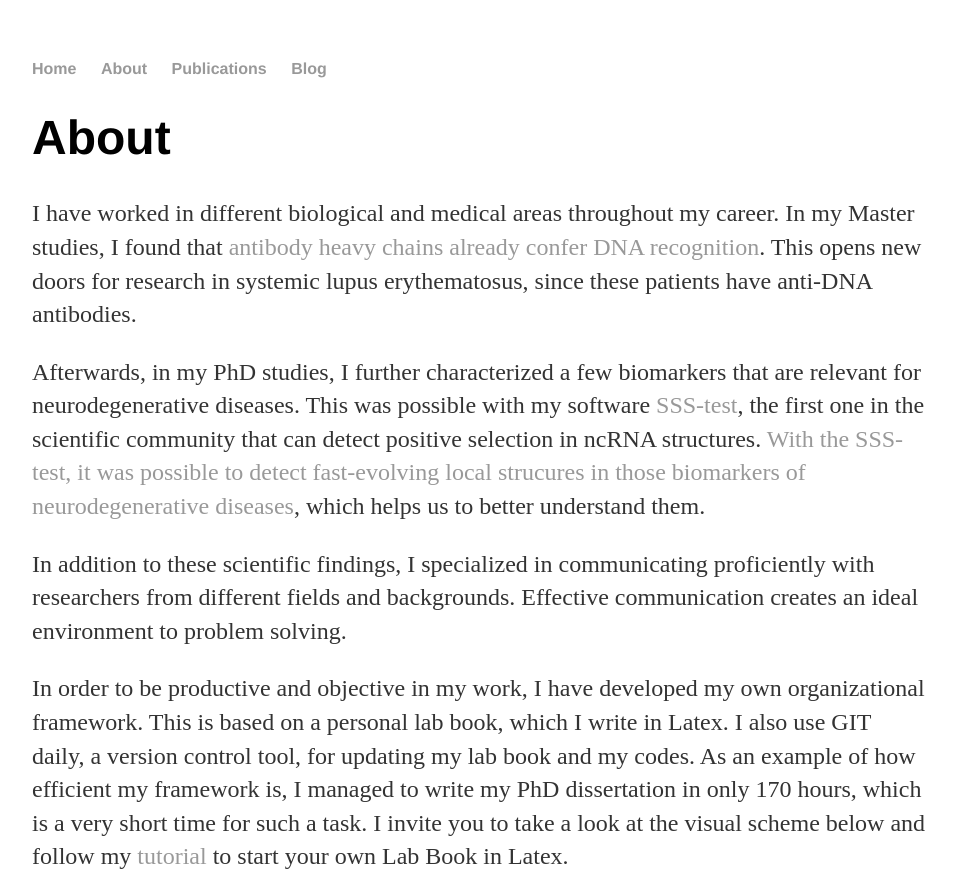
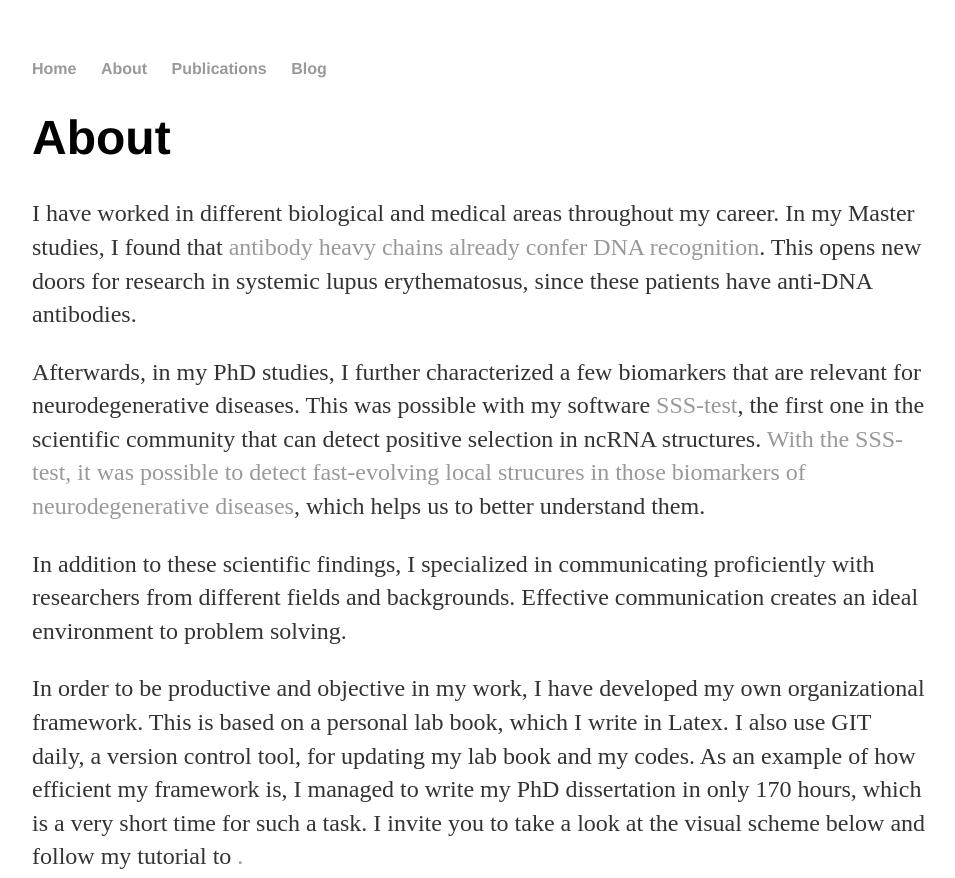
Before and after one commit to waltercostamb/waltercostamb.github.io, a Jekyll site: the page built from about/index.html, in a window 1280 px wide. Shown: the top 878 px of the page, without its empty margins (160-1115 px from the left). Built offline with Jekyll 4.4.1, drawn with Linux system fonts in a browser that asks for light colours; grey boxes are pictures that could not be loaded.

Commit message:
Update index.html

```diff
--- a/about/index.html
+++ b/about/index.html
@@ -23,9 +23,8 @@ title: Maria Beatriz Walter Costa, Bioinformatician
 	<p>In order to be productive and objective in my work, I have developed my own organizational framework. This is based on a
 		personal lab book, which I write in Latex. I also use GIT daily, a version control tool, for updating my lab book
 		and my codes. As an example of how efficient my framework is, I managed to write my PhD dissertation in only 170 hours,
-		which is a very short time for such a task. I invite you to take a look at the visual scheme below and follow my
-		<a href="https://github.com/waltercostamb/Lab-Book">tutorial</a>
-		to start your own Lab Book in Latex.</p>
+		which is a very short time for such a task. I invite you to take a look at the visual scheme below and follow my tutorial to
+		<a href="https://github.com/waltercostamb/Lab-Book"><start your own Lab Book in Latex/a>.</p>
 
 	<p><img border="0" src="https://github.com/waltercostamb/Lab-Book/blob/master/organization-framework.jpg?raw=true" width="700" /></p>
 
```
